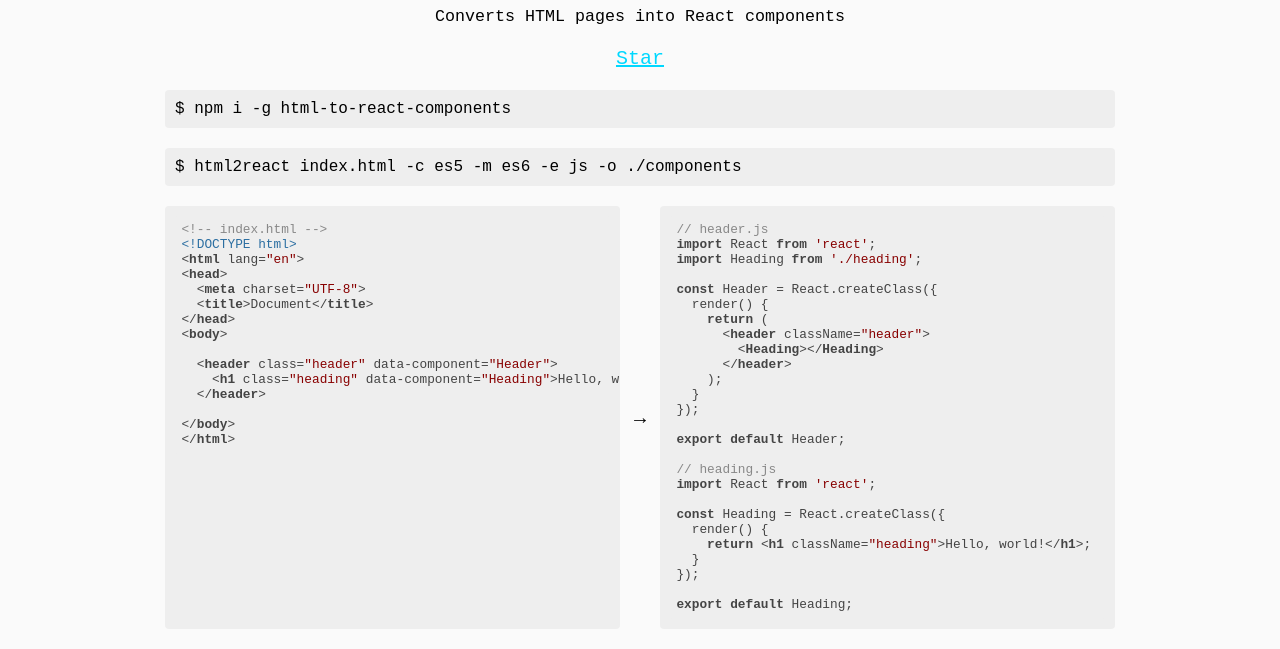
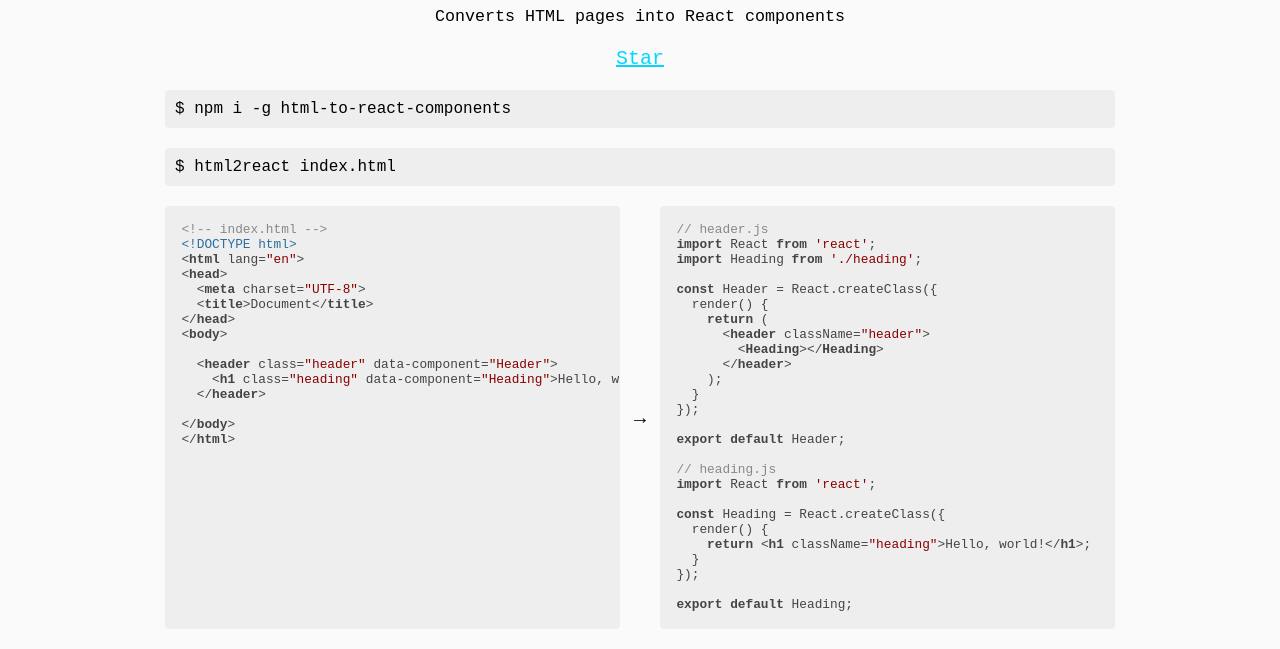
Before and after one commit to roman01la/html-to-react-components, a plain HTML site: page index.html in a window 1280 px wide. Shown: the part 145-794 px from the top of the page. Drawn offline with Linux system fonts and the light colour scheme.

Commit message:
update example

```diff
--- a/index.html
+++ b/index.html
@@ -128,7 +128,7 @@
   <main class="main">
 
     <pre class="oneline">$ npm i -g html-to-react-components</pre>
-    <pre class="oneline">$ html2react index.html -c es5 -m es6 -e js -o ./components</pre>
+    <pre class="oneline">$ html2react index.html</pre>
 
     <div class="code">
 
```
